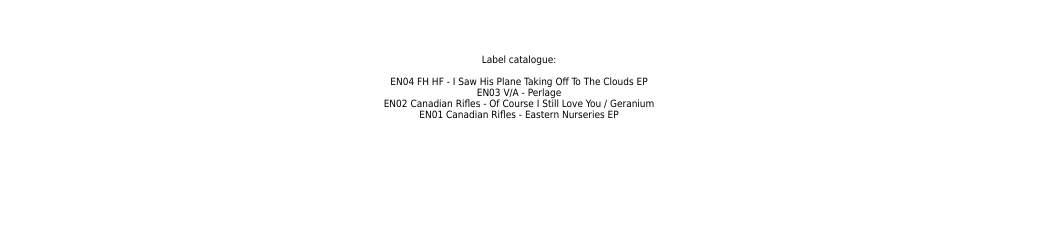
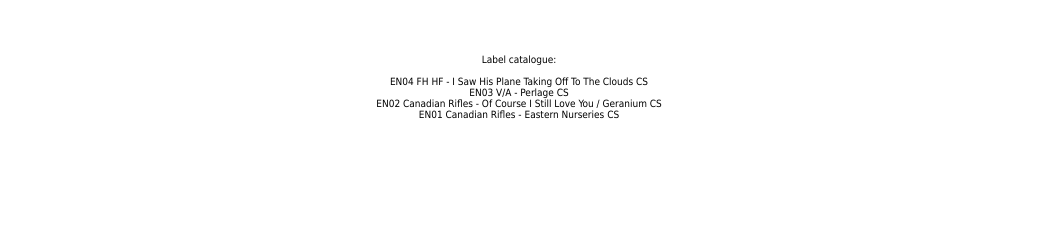
Before and after one commit to aftertheangels69/eastern-nurseries.net, a Jekyll site: the page built from index.md, in a window 1280 px wide. Shown: the top 250 px of the page, without its empty margins (121-1159 px from the left). Built offline with Jekyll 4.4.1, drawn with Linux system fonts in a browser that asks for light colours; our own code applies the rules of GitHub Pages for plain Markdown files; grey boxes are pictures that could not be loaded.

```diff
--- a/_layouts/default.html
+++ b/_layouts/default.html
@@ -12,10 +12,10 @@
 Label catalogue:
 <br>
 <br>
-EN04 FH HF - I Saw His Plane Taking Off To The Clouds EP <br />
-EN03 V/A - Perlage <br />
-EN02 Canadian Rifles - Of Course I Still Love You / Geranium <br />
-EN01 Canadian Rifles - Eastern Nurseries EP
+EN04 FH HF - I Saw His Plane Taking Off To The Clouds CS <br />
+EN03 V/A - Perlage CS <br />
+EN02 Canadian Rifles - Of Course I Still Love You / Geranium CS <br />
+EN01 Canadian Rifles - Eastern Nurseries CS
 <br>
 <br>
 <br>
```
